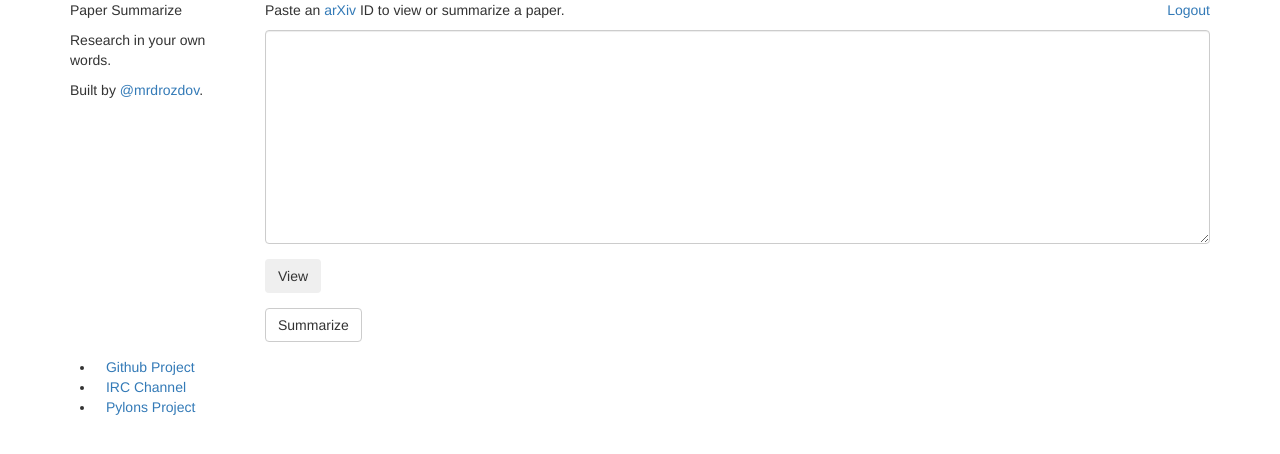
After one commit to mrdrozdov/papersummarize, a Python web app: template papersummarize/templates/home.jinja2 in a window 1280 px wide. The commit adds this page. Shown: the top 454 px of the page. Run offline with Jinja, Linux system fonts and the light colour scheme; the template is opened without the code that fills it, so the values that code supplies are empty; some libraries are stand-ins or nearby versions; some web fonts are replaced.

Commit message:
MVP homepage.

```diff
--- a/papersummarize/routes.py
+++ b/papersummarize/routes.py
@@ -11,7 +11,7 @@ from .models import Page, Paper, Summary
 
 def includeme(config):
     config.add_static_view('static', 'static', cache_max_age=3600)
-    config.add_route('view_wiki', '/')
+    config.add_route('home', '/')
     config.add_route('login', '/login')
     config.add_route('logout', '/logout')
     config.add_route('view_paper', '/x/{arxiv_id}', factory=paper_factory)
--- /dev/null
+++ b/papersummarize/shared/url_parsing.py
@@ -0,0 +1,2 @@
+def parse_arxiv_url(url):
+    raise NotImplementedError
--- /dev/null
+++ b/papersummarize/templates/home.jinja2
@@ -0,0 +1,20 @@
+{% extends 'layout.jinja2' %}
+
+{% block subtitle %} Welcome to Paper Summarize. {% endblock subtitle %}
+
+{% block content %}
+<p>
+Paste an <a href="https://arxiv.org">arXiv</a> ID to view or summarize a paper.
+</p>
+<form action="{{ save_url }}" method="post">
+<div class="form-group">
+    <textarea class="form-control" name="body" rows="10" cols="60"></textarea>
+</div>
+<div class="form-group">
+    <button type="submit" name="form.submitted.view" value="View" class="btn">View</button>
+</div>
+<div class="form-group">
+    <button type="submit" name="form.submitted.summarize" value="Summarize" class="btn btn-default">Summarize</button>
+</div>
+</form>
+{% endblock content %}
--- a/papersummarize/templates/paper.jinja2
+++ b/papersummarize/templates/paper.jinja2
@@ -5,7 +5,7 @@
 {% block content %}
 <p>{{ content|safe }}</p>
 <p>
-    <h3><a href="{{request.route_url('view_paper', arxiv_id='{{paper.arxiv_id}}')}}">{{paper.arxiv_id}}</a></h3>
+    <h3><a href="{{request.route_url('view_paper', arxiv_id=paper.arxiv_id)}}">{{paper.arxiv_id}}</a></h3>
 </p>
 <p>
     Summaries written: <strong>{{ summaries_written }}</strong> {% if summary_written %}
--- a/papersummarize/views/default.py
+++ b/papersummarize/views/default.py
@@ -10,11 +10,6 @@ from ..models import Page
 
 # regular expression used to find WikiWords
 wikiwords = re.compile(r"\b([A-Z]\w+[A-Z]+\w+)")
-
-@view_config(route_name='view_wiki')
-def view_wiki(request):
-    next_url = request.route_url('view_page', pagename='FrontPage')
-    return HTTPFound(location=next_url)
 
 @view_config(route_name='view_page', renderer='../templates/view.jinja2',
              permission='view')
```
Also changed, not shown: papersummarize/views/home.py (added, +27 -0 lines), papersummarize/shared/__init__.py (added).
